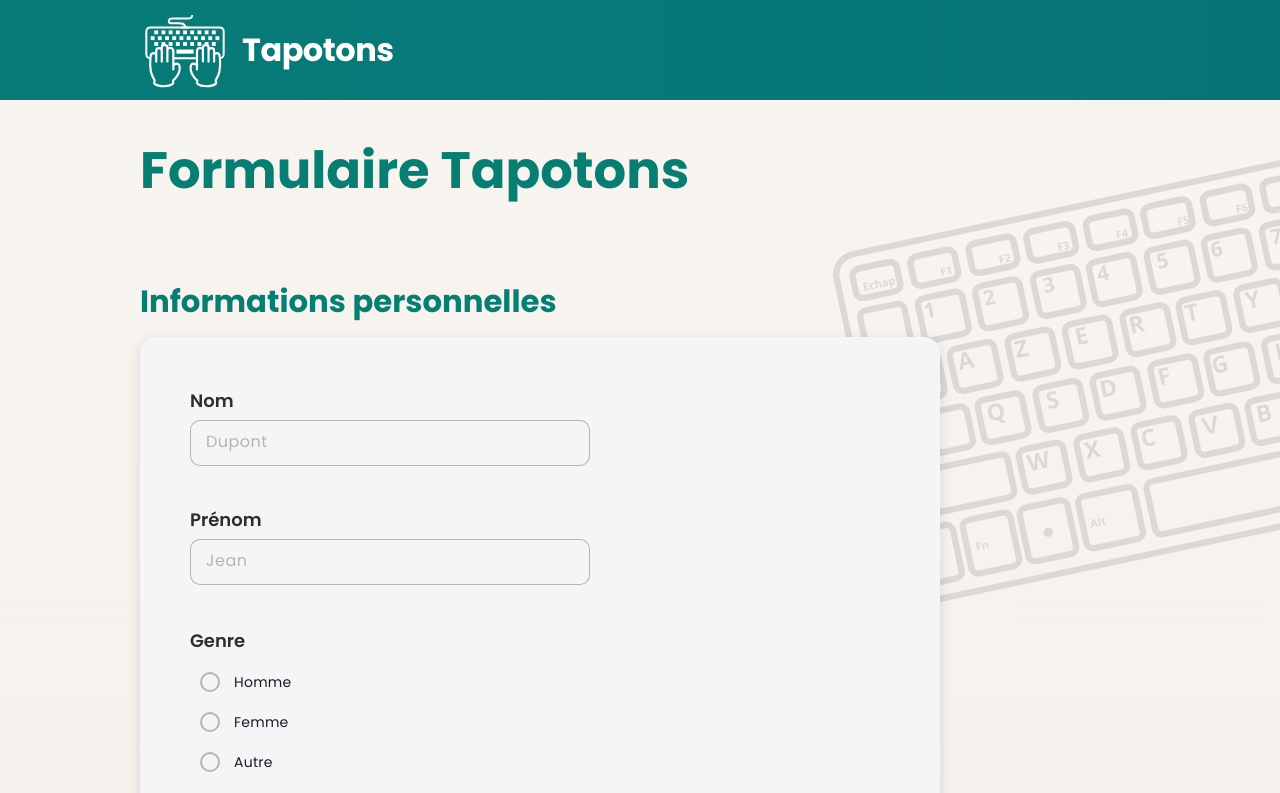
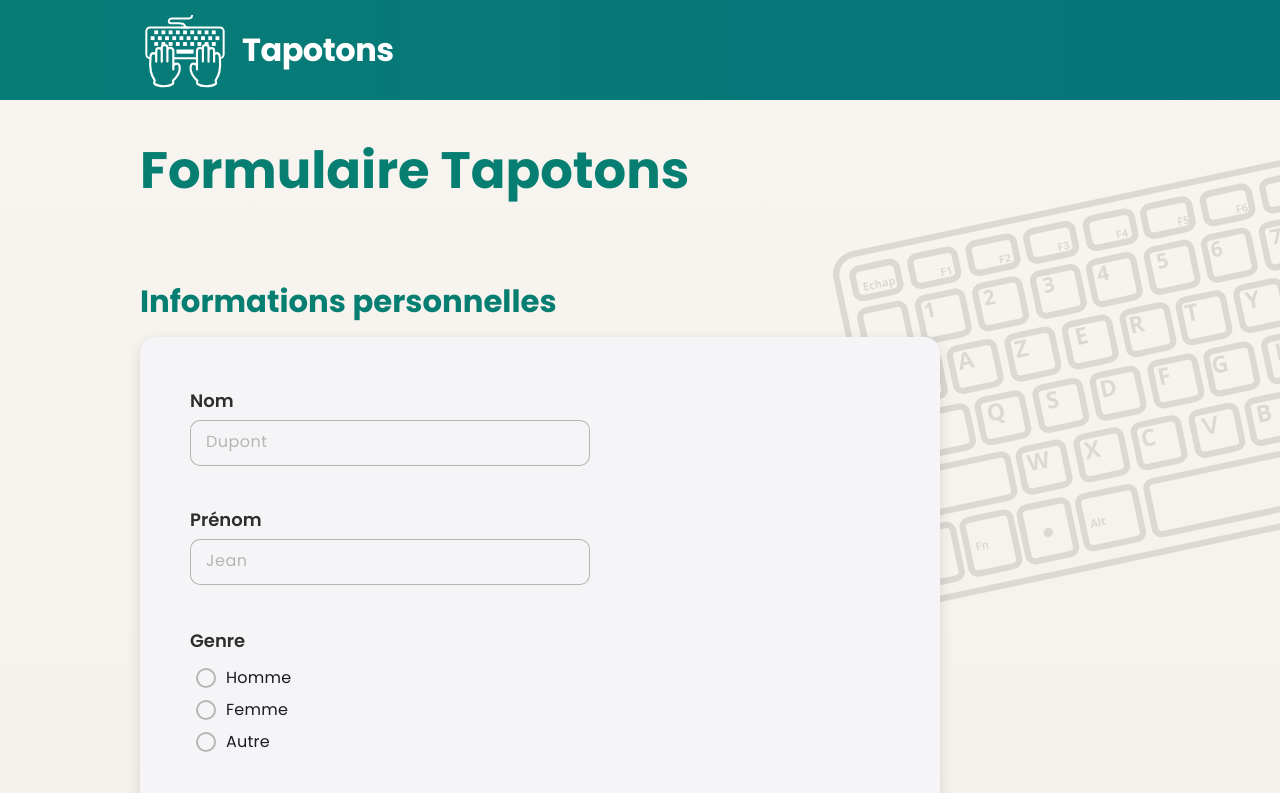
Before and after one commit to CrazyLeek/poc_form_angular_react, an Angular app in the folder angular/: page / in a window 1280 px wide. Shown: the top 793 px of the page. Built offline with nearby package versions, Linux system fonts and the light colour scheme.

Commit message:
style: :lipstick: Improve radio button style

```diff
--- a/angular/src/app/app.scss
+++ b/angular/src/app/app.scss
@@ -165,6 +165,7 @@
   align-items: flex-start;
   flex-direction: column;
   gap: 0;
+  --mat-radio-state-layer-size: 32px;
 }
 
 .soft-note {
--- a/angular/src/index.html
+++ b/angular/src/index.html
@@ -1,5 +1,5 @@
 <!doctype html>
-<html lang="en">
+<html lang="fr">
 <head>
   <meta charset="utf-8">
   <title>Tapotons - Formulaire</title>
--- a/angular/src/styles.scss
+++ b/angular/src/styles.scss
@@ -110,6 +110,10 @@ body {
   border-color: var(--app-neutral) !important;
 }
 
+.mat-mdc-radio-button .mdc-label {
+  font-size: 16px !important;
+}
+
 .mat-mdc-radio-button.mat-mdc-radio-checked .mdc-radio__outer-circle {
   border-color: var(--app-neutral) !important;
 }
@@ -119,7 +123,12 @@ body {
 }
 
 .mat-mdc-radio-button.mat-mdc-radio-checked .mdc-radio__inner-circle {
-  border-color: var(--app-neutral) !important;
+  border-color: var(--app-primary) !important;
+}
+
+.mat-mdc-radio-button .mdc-radio__native-control:enabled:checked + .mdc-radio__background > .mdc-radio__inner-circle {
+  background-color: var(--app-primary) !important;
+  transform: scale(0.62) !important;
 }
 
 .mat-mdc-radio-button.mat-mdc-radio-checked .mat-ripple-element,
@@ -130,6 +139,10 @@ body {
 .mat-mdc-checkbox .mdc-checkbox__background {
   border-color: var(--app-neutral) !important;
   border-radius: 5px !important;
+}
+
+.mat-mdc-checkbox .mdc-label {
+  font-size: 16px !important;
 }
 
 .mat-mdc-checkbox.mat-mdc-checkbox-checked .mdc-checkbox__background,
```
